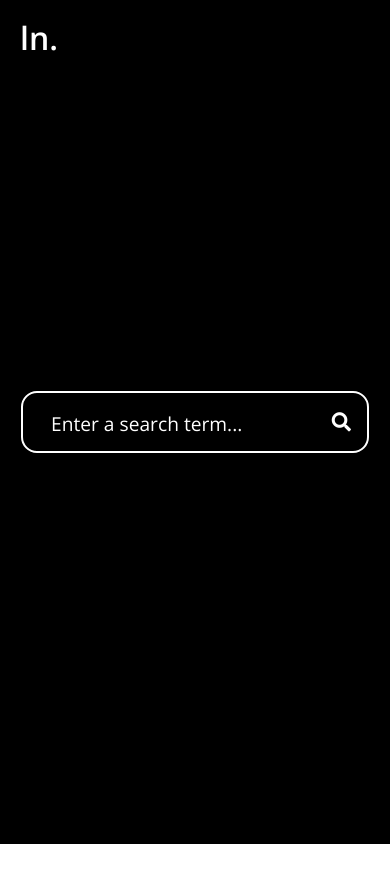
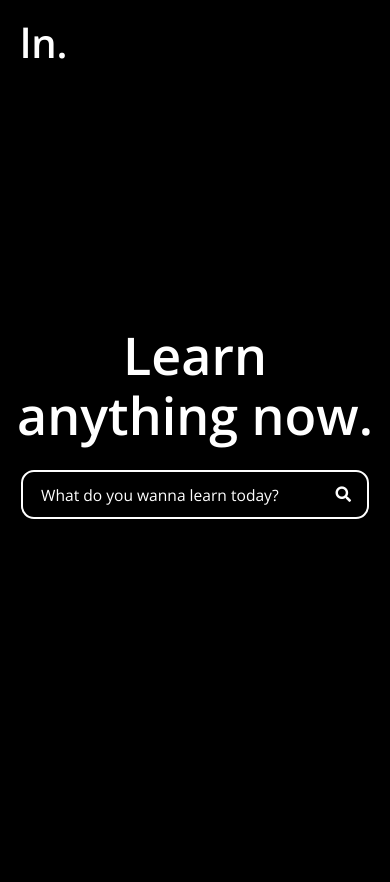
Before and after one commit to makerforceio/ln, a website with bundled scripts: page client/index.html in a window 390 px wide. Before the commit the page ends 844 px from the top, so only its background shows below. Built offline with nearby package versions, Linux system fonts and the light colour scheme.

Commit message:
fixed responsive design

```diff
--- a/client/index.html
+++ b/client/index.html
@@ -15,14 +15,20 @@
   </head>
 
   <body>
+    <div class="topbar">
+      <h1>ln.</h1>
+    </div>
+
     <div class="container" id="home">
-      <div class="topbar">
-        <h1>ln.</h1>
-      </div>
-      <div class="searchbar">
-        <input placeholder="Enter a search term..."/>
+     <h1 class="header">Learn anything now.</h1>
+     <div class="searchbar">
+        <input placeholder="What do you wanna learn today?"/>
         <span class="fas fa-search"></span>
       </div>
+    </div>
+
+    <div class="container" id="graph">
+
     </div>
 
     <!-- Local Javascript -->
--- a/client/main.css
+++ b/client/main.css
@@ -1,9 +1,12 @@
+html {
+  font-size: 16px;
+}
+
 body {
   margin: 0px;
   padding: 0px;
 
   font-family: 'Open Sans', sans-serif;
-  font-size: 16px;
 }
 
 .container {
@@ -15,13 +18,10 @@ body {
   flex-direction: column;
   justify-content: center;
   align-items: center;
+
+  color: white;
 }
 
-h1 {
-  font-family: 'Open Sans', sans-serif;
-  font-weight: 600;
-  margin: 0px;
-}
 
 /*------------- Top Bar -----------------*/
 .topbar {
@@ -37,15 +37,34 @@ h1 {
   left: 20px;
 }
 
+.topbar h1 {
+  font-family: 'Open Sans', sans-serif;
+  font-weight: 600;
+  margin: 0px;
+  font-size: 40px;
+}
+
+/*------------- Header -----------------*/
+.container {
+  text-align: center;
+}
+
+.header {
+  font-size: 4rem;
+  width: 95%;
+  max-width: 40rem;
+
+  margin: 0px 0px 25px 0px;
+}
 /*-------------- Search Bar --------------*/
 .searchbar {
   background-color: transparent;
   width: 80%;
-  height: 5%;
-  max-width: 50rem;
+  max-width: 40rem;
+  height: 30px;
   color: white;
 
-  padding: 0.5rem 1rem;
+  padding: 0.5em 1em;
   font-size: 1.2rem;
 
   border: 2px solid;
@@ -69,9 +88,16 @@ h1 {
 
   width: 100%;
   height: 100%;
-  text-indent: 10px;
 }
 
 ::-webkit-input-placeholder {
   color: white;
 }
+
+/*-------------- Media Queries -------------*/
+@media only screen and (max-width: 768px) {
+  /* For mobile phones: */
+  html {
+    font-size: 13px;
+  }
+}
```
